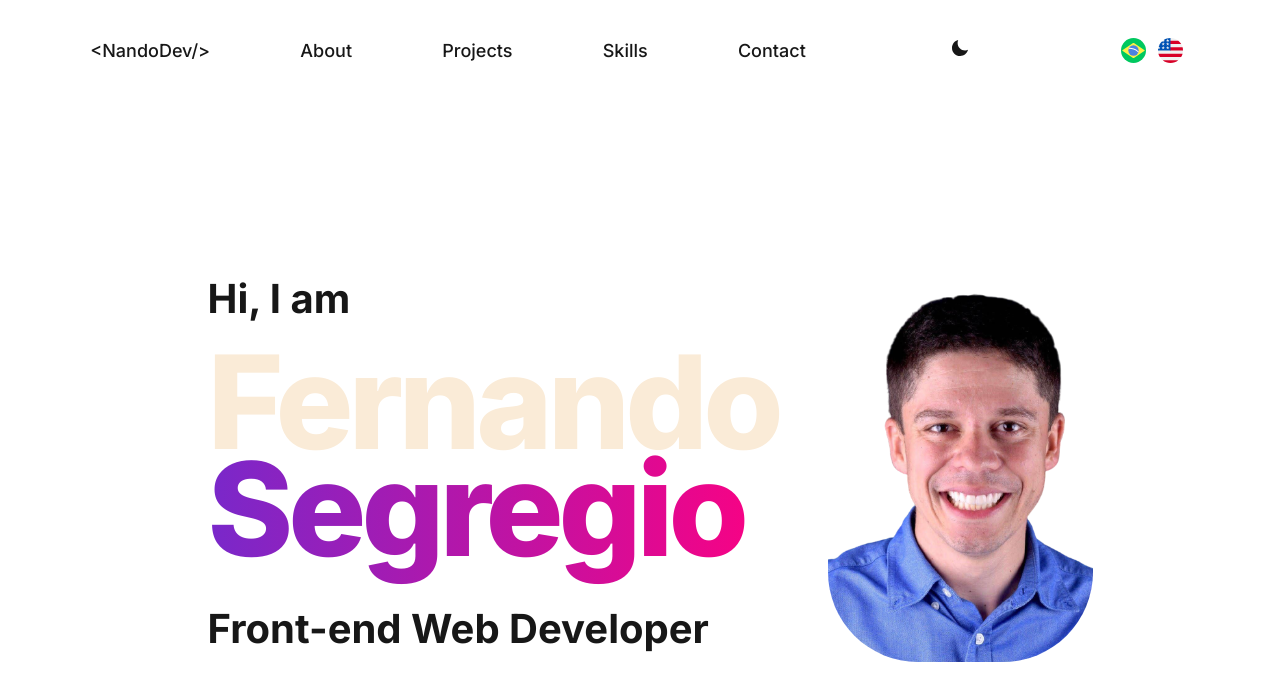
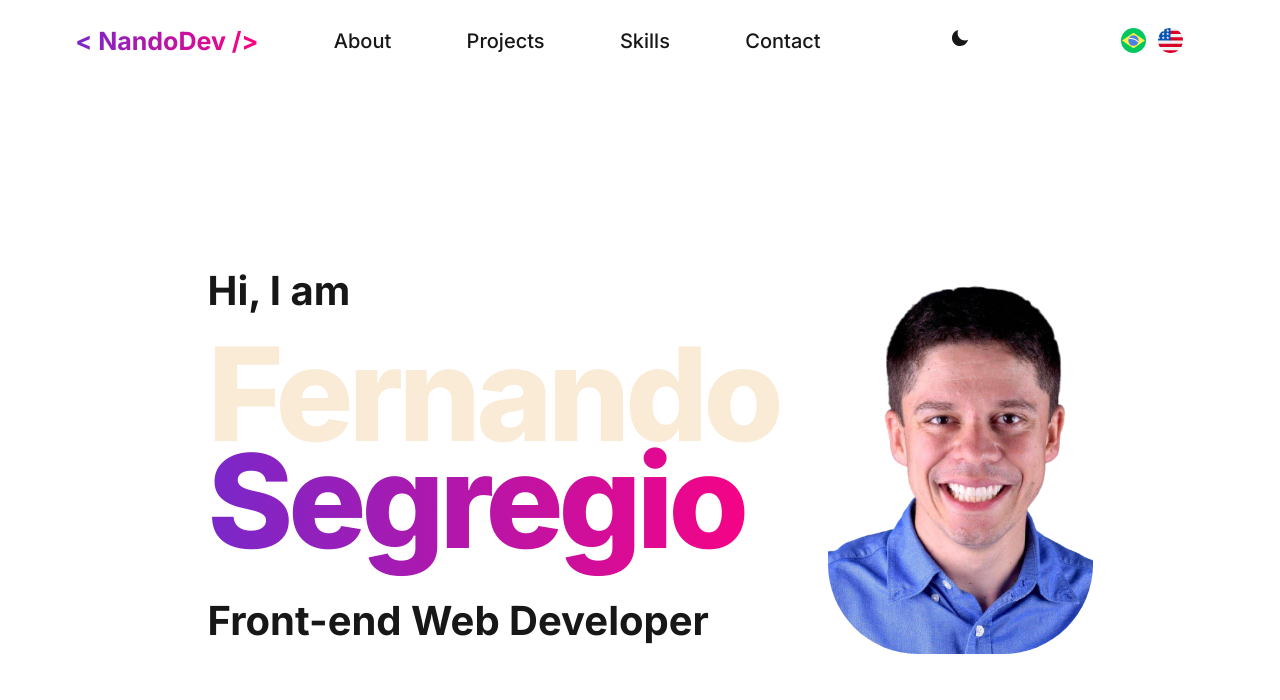
Before and after one commit to FernandoSegregio/dev, a React (Vite) app: page / in a window 1280 px wide. Shown: the top 700 px of the page. Built offline with nearby package versions, Linux system fonts and the light colour scheme.

Commit message:
style: coloca logo nandoDev para trocar de cor.

```diff
--- a/src/components/header/Header.jsx
+++ b/src/components/header/Header.jsx
@@ -9,7 +9,7 @@ import { HeaderStyle, FlagStyle } from './style';
 import languageData from '../../support/languageData';
 import { dark, light } from '../../style/theme/theme';
 
-const titleHeader = '<NandoDev/>';
+const titleHeader = '< NandoDev />';
 
 export default function Header() {
   const {
@@ -24,7 +24,9 @@ export default function Header() {
     <ThemeProvider theme={theme === 'dark' ? dark : light}>
       <HeaderStyle>
         <nav>
-          <li>{titleHeader}</li>
+          <li className="logo">
+            {titleHeader}
+          </li>
           <li>
             {language === 'pt-BR'
               ? languageData.titleNav1.pt
--- a/src/components/header/style.js
+++ b/src/components/header/style.js
@@ -6,8 +6,8 @@ export const HeaderStyle = styled.header`
   align-items: center;
   background-color: ${(props) => props.theme.background};
   color: ${(props) => props.theme.text};
-  font-size: 18px;
-  padding-top: 3%;
+  font-size: 20px;
+  padding-top: 2%;
 
   li {
     font-weight: 500;
@@ -16,6 +16,7 @@ export const HeaderStyle = styled.header`
 
   nav {
     display: flex;
+    align-items: center;
     width: 70%;
     justify-content: space-evenly;
   }
@@ -27,6 +28,29 @@ export const HeaderStyle = styled.header`
     font-size: 20px;
     width: 10%;
   }
+  .logo {
+    color: black;
+    background-clip: text;
+    -webkit-background-clip: text;
+    -webkit-text-fill-color: transparent;
+    font-size: 25px;
+    font-weight: 700;
+    animation: changeLogoColor 8s infinite;
+  }
+
+  @keyframes  changeLogoColor {
+    0% {
+      background-image: linear-gradient(to right, #007cf0, #00dfd8);
+      color: black;
+      background-clip: text;
+      -webkit-background-clip: text;
+
+      -webkit-text-fill-color: transparent;
+    }
+    100% {
+      background-image: linear-gradient(to right, #7928ca, #ff0080);
+    }
+  }
 `;
 
 export const FlagStyle = styled.div`
```
Lines whose indentation alone changed are shown as unchanged.
